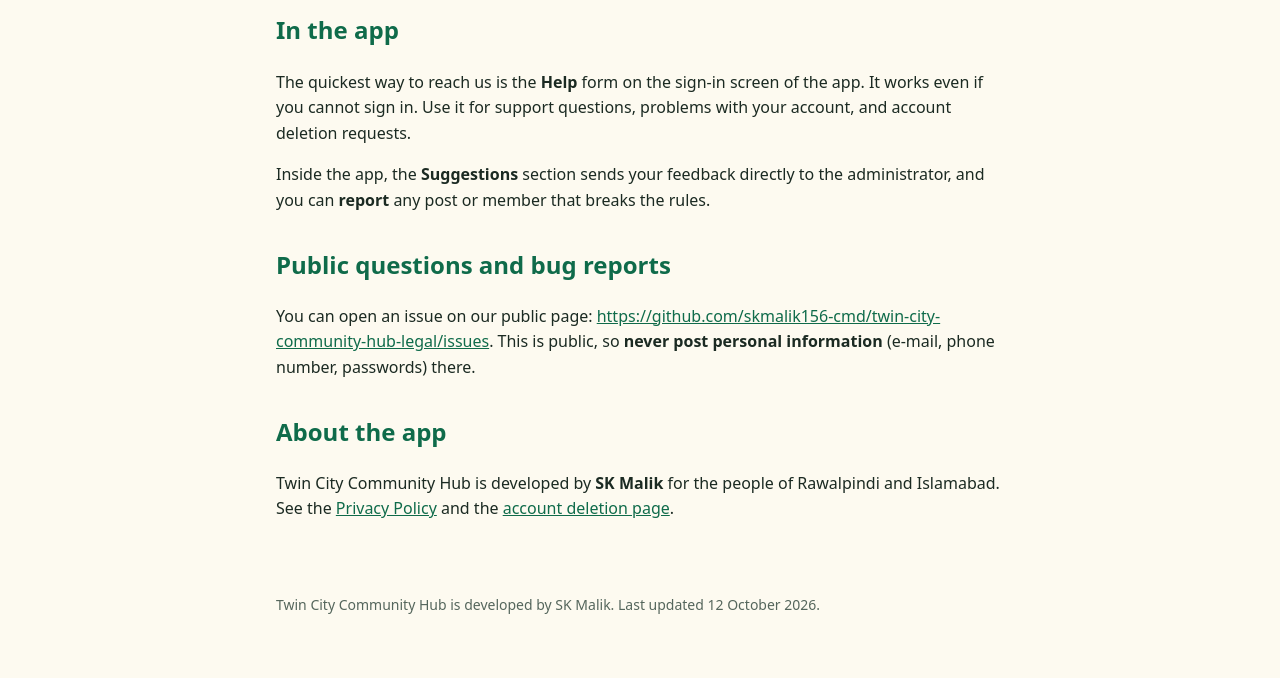
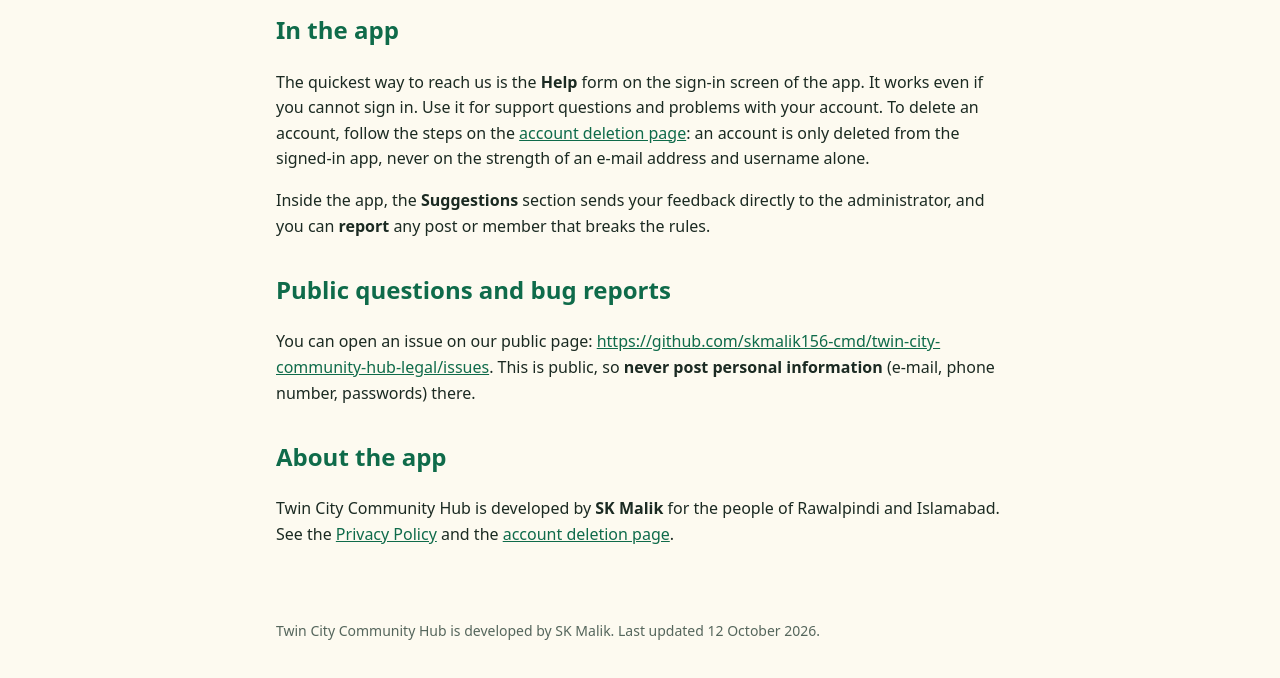
Before and after one commit to skmalik156-cmd/twin-city-community-hub-legal, a plain HTML site: page contact.html in a window 1280 px wide. Shown: the part 204-882 px from the top of the page. Before the commit the page ends 860 px from the top, so only its background shows below. Drawn offline with Linux system fonts and the light colour scheme.

Commit message:
Contact page: deletion requires the signed-in app, not an e-mail/username claim

```diff
--- a/contact.html
+++ b/contact.html
@@ -26,7 +26,7 @@ footer{max-width:760px;margin:0 auto;padding:0 16px 40px;color:#55665c;font-size
 
 <h1>Contact and support</h1>
 <h2>In the app</h2>
-<p>The quickest way to reach us is the <strong>Help</strong> form on the sign-in screen of the app. It works even if you cannot sign in. Use it for support questions, problems with your account, and account deletion requests.</p>
+<p>The quickest way to reach us is the <strong>Help</strong> form on the sign-in screen of the app. It works even if you cannot sign in. Use it for support questions and problems with your account. To delete an account, follow the steps on the <a href="account-deletion.html">account deletion page</a>: an account is only deleted from the signed-in app, never on the strength of an e-mail address and username alone.</p>
 <p>Inside the app, the <strong>Suggestions</strong> section sends your feedback directly to the administrator, and you can <strong>report</strong> any post or member that breaks the rules.</p>
 
 <h2>Public questions and bug reports</h2>
```
